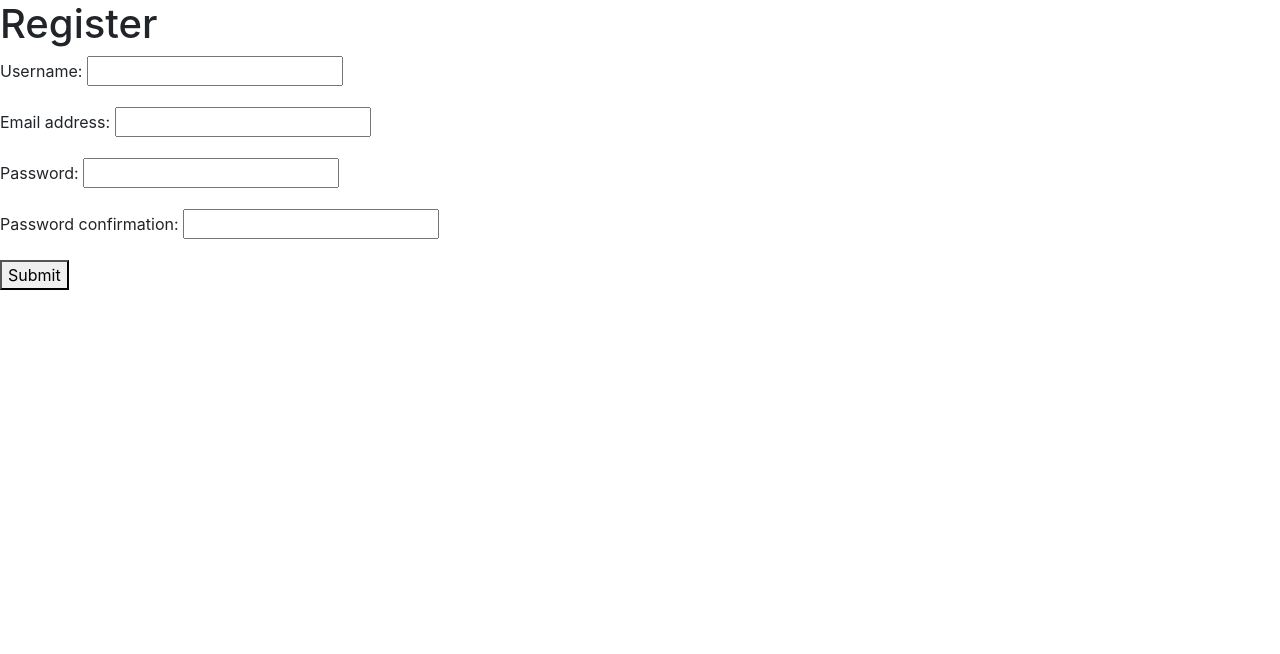
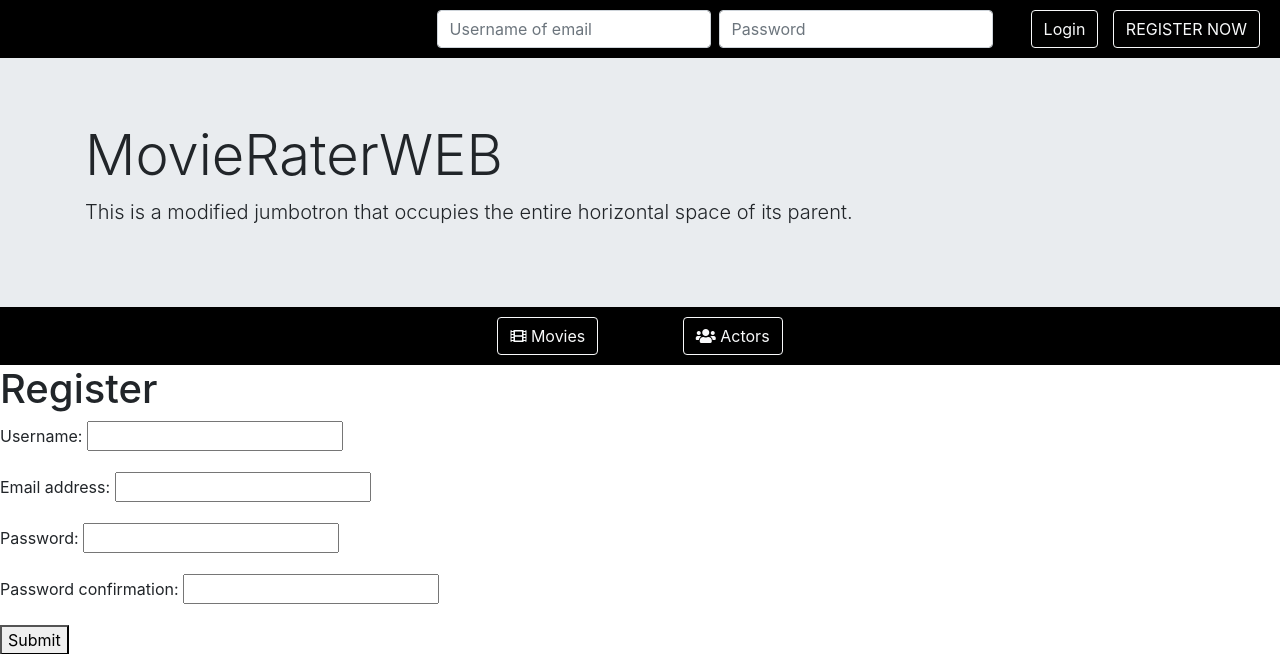
Before and after one commit to Skreczko/MovieRaterWeb, a Django app: page /accounts/register/ in a window 1280 px wide. Shown: the top 654 px of the page. Run offline with Django 3.2, Linux system fonts and the light colour scheme; some libraries are stand-ins or nearby versions.

Commit message:
setted up home page

```diff
--- a/accounts/models.py
+++ b/accounts/models.py
@@ -1,6 +1,7 @@
 from random import randint
 from django.core.mail import send_mail
 from django.core.mail import EmailMessage
+
 from django.db import models
 from django.contrib.auth.models import \
     (BaseUserManager, AbstractBaseUser)
--- a/accounts/urls.py
+++ b/accounts/urls.py
@@ -5,7 +5,7 @@ from . import views
 
 
 urlpatterns = [
-    path('register/', views.register),
+    path('register/', views.register, name='register'),
     path('register/<activation_key>', views.activate_user),
 
 
--- a/accounts/views.py
+++ b/accounts/views.py
@@ -1,4 +1,5 @@
 from django.shortcuts import render
+from django.contrib import messages
 
 from django.http import HttpResponseRedirect
 from .forms import UserCreationForm,UserLoginForm
@@ -8,10 +9,6 @@ from django.contrib.auth import login, logout, get_user_model
 
 User = get_user_model()
 
-def homepage(request):
-    if request.user.is_authenticated():
-        pass
-    return render(request, "home.html", {})
 
 def register(request, *args, **kwargs):
     form = UserCreationForm(request.POST or None, request.FILES or None)
--- a/src/settings.py
+++ b/src/settings.py
@@ -138,7 +138,11 @@ USE_TZ = True
 # https://docs.djangoproject.com/en/2.1/howto/static-files/
 
 STATIC_URL = '/static/'
-STATIC_ROOT = os.path.join(BASE_DIR, "static", "css")
+
+STATICFILES_DIRS = [
+    os.path.join(BASE_DIR, "static"),
+]
+
 
 
 MEDIA_URL = '/media/'
--- a/src/urls.py
+++ b/src/urls.py
@@ -17,14 +17,16 @@ from django.contrib import admin
 from django.urls import path, include
 from django.conf import settings
 from django.conf.urls.static import static
+from django.views.generic.base import TemplateView
 from accounts.views import user_login, user_logout
 
 
 urlpatterns = [
     path('admin/', admin.site.urls),
+    path('', TemplateView.as_view(template_name='base.html')),
     path('accounts/', include('accounts.urls')),
-    path('login/', user_login),
-    path('logout/', user_logout),
+    path('login/', user_login, name='login'),
+    path('logout/', user_logout, name='logout'),
 
 
 ]
--- a/static/css/base.css
+++ b/static/css/base.css
@@ -0,0 +1,22 @@
+
+
+/* header */
+.header_top {
+    background-color: black;
+    padding:10px;
+    }
+
+.jumbotron {
+    margin:0px;}
+
+#register_now {
+    margin:10px;
+    }
+
+.under_jumbo {
+    background-color: black;
+    padding: 10px;
+}
+
+#movies_list, #actors_list {
+    margin: 0px 40px;}
--- a/templates/base.html
+++ b/templates/base.html
@@ -12,9 +12,11 @@
           integrity="sha384-mzrmE5qonljUremFsqc01SB46JvROS7bZs3IO2EmfFsd15uHvIt+Y8vEf7N7fWAU" crossorigin="anonymous">
     <link rel="stylesheet" href="https://stackpath.bootstrapcdn.com/bootstrap/4.1.3/css/bootstrap.min.css"
           integrity="sha384-MCw98/SFnGE8fJT3GXwEOngsV7Zt27NXFoaoApmYm81iuXoPkFOJwJ8ERdknLPMO" crossorigin="anonymous">
-    <title>{% block title %}MRW | {{block.super}}{% endblock %}</title>
+    <link rel="stylesheet" href="{% static 'css/base.css' %}">
+    <title>{% block title %}MRW |{% endblock %}</title>
 </head>
 <body>
+{% include 'header.html' %}
 {% block content %} {% endblock %}
 
 </body>
--- a/templates/form.html
+++ b/templates/form.html
@@ -1,3 +1,4 @@
+
 
 <form action="." method="POST">{% csrf_token %}
     {{ form.as_p }}
--- /dev/null
+++ b/templates/header.html
@@ -0,0 +1,20 @@
+
+{% load staticfiles %}
+
+{% include 'navbar.html' %}
+
+<div class="jumbotron jumbotron-fluid">
+  <div class="container">
+    <h1 class="display-4 center">MovieRaterWEB</h1>
+    <p class="lead">This is a modified jumbotron that occupies the entire horizontal space of its parent.</p>
+  </div>
+</div>
+
+<div class="container-fluid under_jumbo">
+  <div class="row justify-content-center">
+    <div class="col-auto">
+          <a class="btn btn-outline-light my-2 my-sm-0" href="#" id="movies_list"><i class="fas fa-film" ></i> Movies</a>
+          <a class="btn btn-outline-light my-2 my-sm-0" href="#" id="actors_list"><i class="fas fa-users" ></i> Actors</a>
+    </div>
+  </div>
+</div>
--- a/templates/login.html
+++ b/templates/login.html
@@ -1,5 +1,5 @@
-{% extends "base.html" %}
 
+{% extends 'base.html' %}
 {% block content %}
 <h1>Login</h1>
 {% include "form.html" with form=form button='Submit' %}
--- /dev/null
+++ b/templates/navbar.html
@@ -0,0 +1,23 @@
+{% load staticfiles %}
+
+<div class="container-fluid header_top" >
+  <div class="row justify-content-end">
+    <div class="col-auto ">
+      {% if not request.user.is_authenticated and not "/login" in request.get_full_path %}
+        <form class="form-inline my-2 my-lg-0" method="POST" action="{% url 'login' %}">{% csrf_token%}
+          <input class="form-control mr-sm-2" type="text" name="query" placeholder="Username of email" >
+            <input class="form-control mr-sm-2" type="text" name="password" placeholder="Password" >
+    </div>
+              <div class="col-auto ">
+                <button class="btn btn-outline-light my-2 my-sm-0" type="submit">Login</button>
+                <a href="{% url 'register'%}" class="btn btn-outline-light my-2 my-sm-0" id="register_now">REGISTER NOW</a>
+              </div>
+        </form>
+      {% elif request.user.is_authenticated %}
+      <a href="{% url 'logout'%}" class="btn btn-outline-light my-2 my-sm-0">Logout</a>
+      {% else %}
+      <a href="/" class="btn btn-outline-light my-2 my-sm-0">Home</a>
+      {% endif %}
+</div>
+    </div>
+    </div>
```
